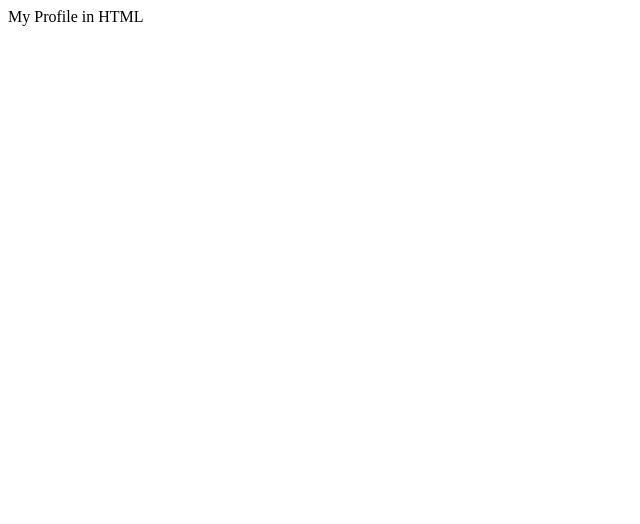
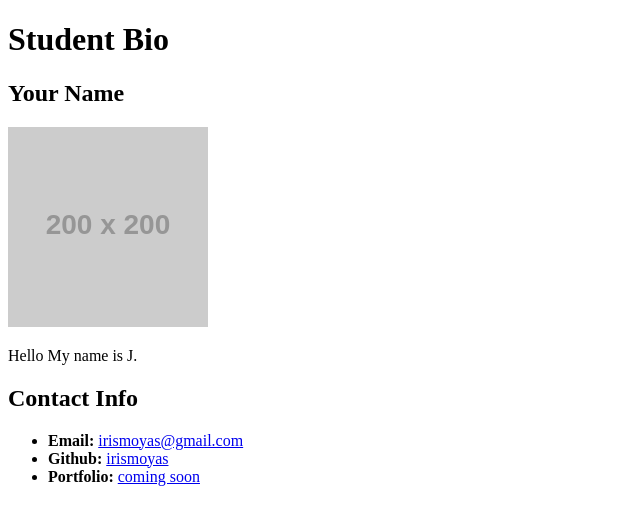
Before and after one commit to irismoyas/irismoyas.github.io, a plain HTML site: page index.html in a window 1280 px wide. Shown: the whole page, without its empty margins (0-640 px from the left). Drawn offline with Linux system fonts and the light colour scheme; placeholder pictures from the web are drawn by us.

Commit message:
Update index.html

```diff
--- a/index.html
+++ b/index.html
@@ -1,3 +1,42 @@
-<html>
-My Profile in HTML
+<!DOCTYPE html>
+
+<!-- CSS Stylesheets with Relative Paths -->
+
+<html lang="en-us">
+<head>
+  <meta charset="UTF-8">
+  <title>CSS Stylesheets with Relative Paths</title>
+
+  <!-- This line is money! It points your HTML to the CSS file. -->
+  <!-- Notice the "relative" pathway? It matches a file inside our current directory's "assets" folder. Open it to see our style rules. -->
+  <link rel="stylesheet" type="text/css" href="style.css">
+</head>
+
+<body>
+
+  <header>
+    <h1>Student Bio</h1>
+  </header>
+
+  <main class="container">
+    <section id="main-bio">
+      <section id="figure">
+        <h2 id="bio-name">Your Name</h2>
+        <img id="bio-image" src="https://placehold.it/200x200" alt="Your Name">
+      </section>
+      <p>Hello My name is J. </p>
+    </section>
+
+    <aside id="contact-info">
+      <h2>Contact Info</h2>
+      <ul>
+        <li><strong>Email:</strong> <a href="#">irismoyas@gmail.com</a></li>
+        <li><strong>Github:</strong> <a href="#">irismoyas</a></li>
+        <li><strong>Portfolio:</strong> <a href="#">coming soon</a></li>
+      </ul>
+    </aside>
+  </main>
+
+</body>
+
 </html>
```
